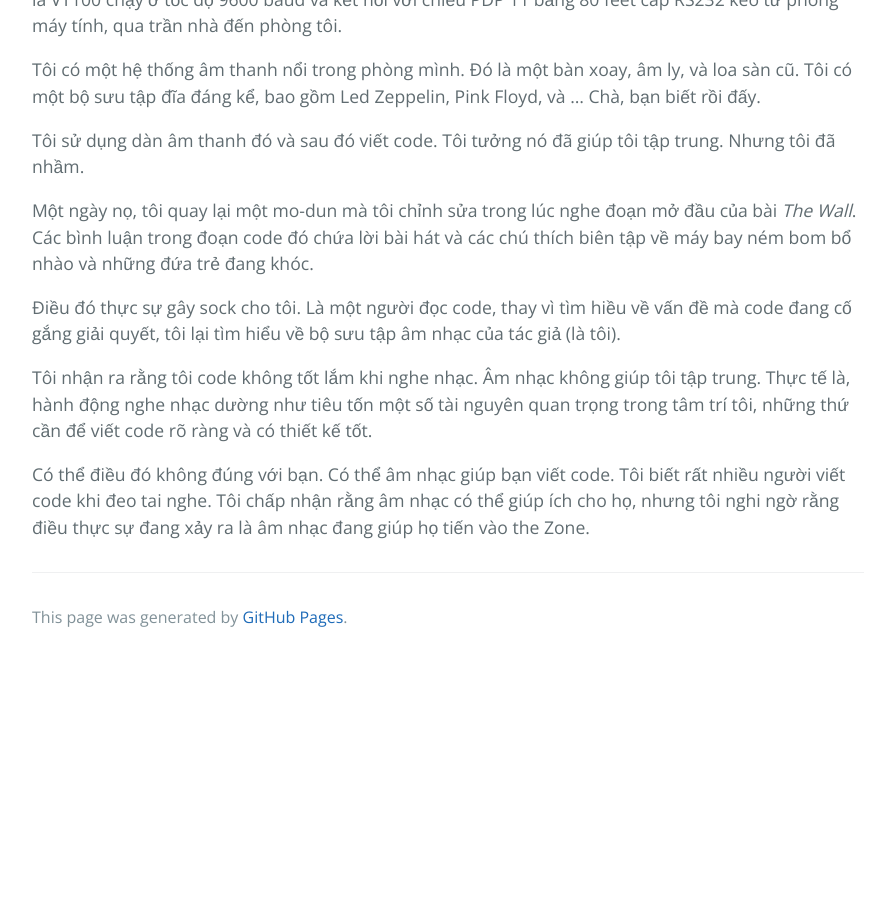
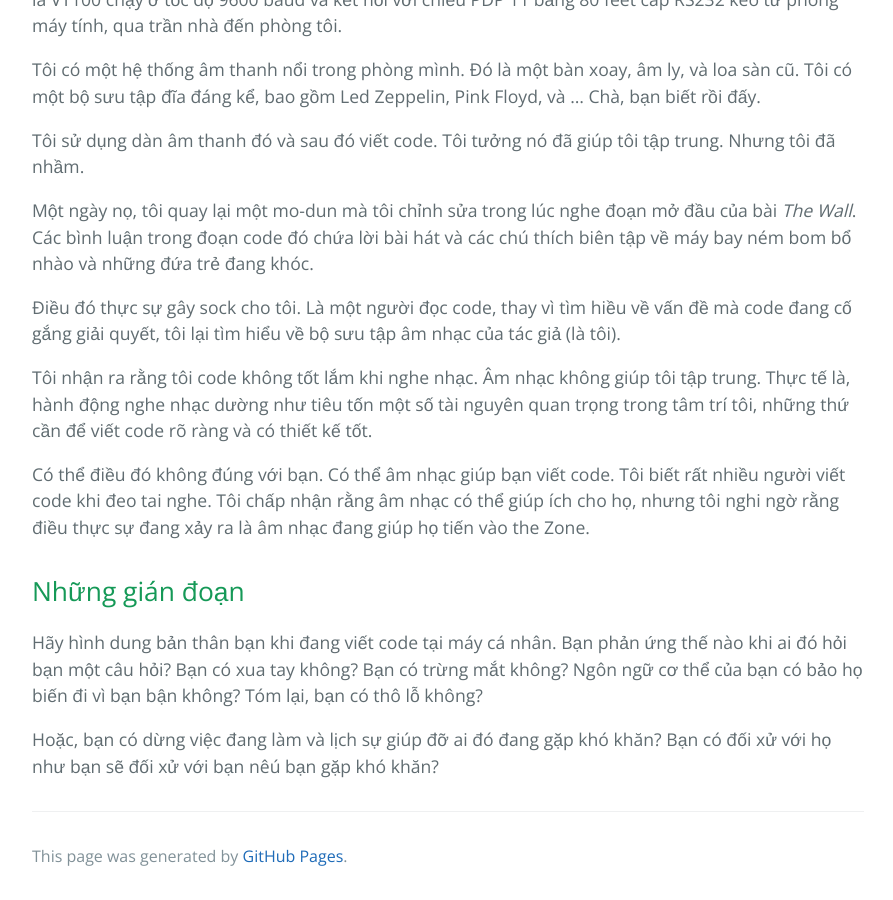
Before and after one commit to HaiBV/haibv.github.io, a Jekyll site: the page built from clean-coder/chapter-4-coding.md, in a window 1280 px wide and 900 px high, scrolled down 4820 px. Shown: the whole window, without its empty margins (192-1085 px from the left). Built offline with Jekyll 4.4.1, drawn with Linux system fonts in a browser that asks for light colours; our own code applies the rules of GitHub Pages for plain Markdown files; before the commit the page ends 5481 px from its top, so only the background shows below that.

Commit message:
Book - The Clean Coder - Chapter 4 - Coding

```diff
--- a/clean-coder/chapter-4-coding.md
+++ b/clean-coder/chapter-4-coding.md
@@ -95,3 +95,9 @@ Một ngày nọ, tôi quay lại một mo-dun mà tôi chỉnh sửa trong lúc
 Tôi nhận ra rằng tôi code không tốt lắm khi nghe nhạc. Âm nhạc không giúp tôi tập trung. Thực tế là, hành động nghe nhạc dường như tiêu tốn một số tài nguyên quan trọng trong tâm trí tôi, những thứ cần để viết code rõ ràng và có thiết kế tốt.
 
 Có thể điều đó không đúng với bạn. Có thể âm nhạc giúp bạn viết code. Tôi biết rất nhiều người viết code khi đeo tai nghe. Tôi chấp nhận rằng âm nhạc có thể giúp ích cho họ, nhưng tôi nghi ngờ rằng điều thực sự đang xảy ra là âm nhạc đang giúp họ tiến vào the Zone.
+
+## Những gián đoạn
+
+Hãy hình dung bản thân bạn khi đang viết code tại máy cá nhân. Bạn phản ứng thế nào khi ai đó hỏi bạn một câu hỏi? Bạn có xua tay không? Bạn có trừng mắt không? Ngôn ngữ cơ thể của bạn có bảo họ biến đi vì bạn bận không? Tóm lại, bạn có thô lỗ không?
+
+Hoặc, bạn có dừng việc đang làm và lịch sự giúp đỡ ai đó đang gặp khó khăn? Bạn có đối xử với họ như bạn sẽ đối xử với bạn nêú bạn gặp khó khăn?
```
